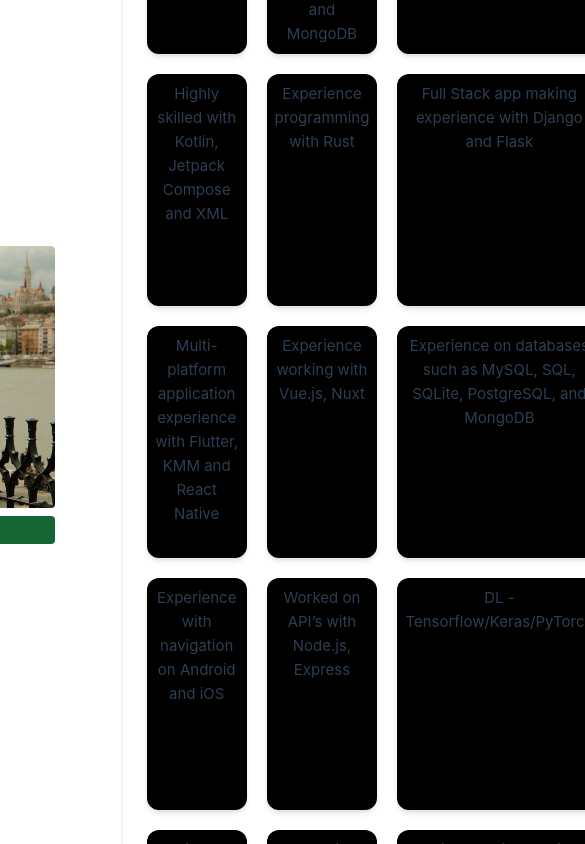
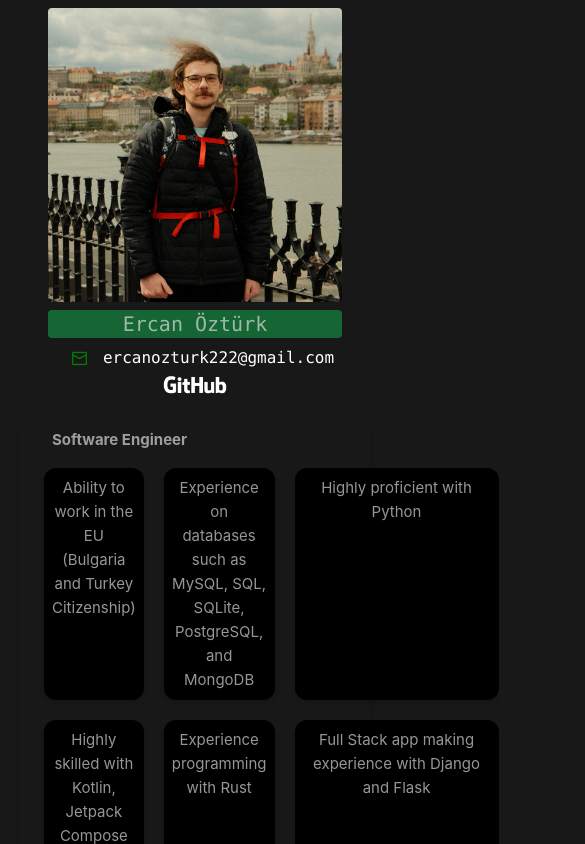
Before and after one commit to Ercan-Ozturk/ercan-ozturk-resume, a Vue app: page / in a window 390 px wide. Shown: the top 844 px of the page, 585 px wide, since content can reach past the window. Built offline with nearby package versions, Linux system fonts and the light colour scheme.

Commit message:
Responsive fix

```diff
--- a/src/App.vue
+++ b/src/App.vue
@@ -3,7 +3,9 @@
 </script>
 
 <template>
-  <div class="flex items-center justify-center h-screen">
+  <meta name="viewport" content="width=device-width, initial-scale=1.0">
+
+  <div class="flex-col lg:flex items-center justify-center h-screen">
     <div class="rows-3 items-center mx-10">
       <img alt=" Ercan Ozturk" class="image rounded-xl center p-2" src="@/assets/ercanozturk.jpg" width="500"
         height="500" />
@@ -25,4 +27,5 @@
     </div>
 
   </div>
+
 </template>
--- a/src/assets/base.css
+++ b/src/assets/base.css
@@ -22,7 +22,7 @@
 }
 
 /* semantic color variables for this project */
-:root {
+/* :root {
   --color-background: var(--vt-c-white);
   --color-background-soft: var(--vt-c-white-soft);
   --color-background-mute: var(--vt-c-white-mute);
@@ -35,8 +35,8 @@
 
   --section-gap: 160px;
 }
+ */
 
-@media (prefers-color-scheme: dark) {
 :root {
   --color-background: var(--vt-c-black);
   --color-background-soft: var(--vt-c-black-soft);
@@ -47,7 +47,6 @@
 
   --color-heading: var(--vt-c-text-dark-1);
   --color-text: var(--vt-c-text-dark-2);
-  }
 }
 
 *,
```
Lines whose indentation alone changed are shown as unchanged.
